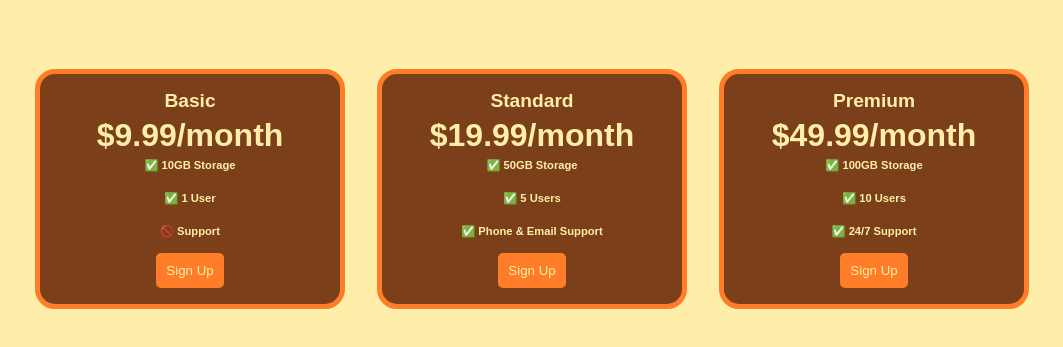
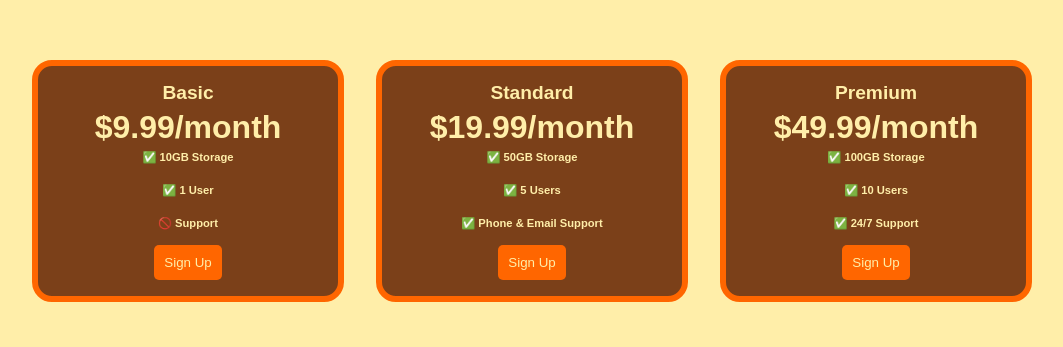
Before and after one commit to ShehabAboshady1/Pricing_table, a plain HTML site: page index.html in a window 1280 px wide. Shown: the part 219-566 px from the top of the page, without its empty margins (108-1171 px from the left). Drawn offline with Linux system fonts and the light colour scheme; a web font is replaced by a local one.

Commit message:
Update index.html

```diff
--- a/index.html
+++ b/index.html
@@ -12,14 +12,20 @@
     <style>
       body {
         font-family: "Sono", sans-serif;
-        background-color: #FFEEA9;
+
+      }
+      html{
+      background-color: #FFEEA9;
+      height: 100%;
+      display: flex;
+      justify-content: center;
+        align-items: center;
       }
       .pricing-container{
-        height: 100vh;
+
         display: flex;
         gap: 2rem;
-        justify-content: center;
-        align-items: center;
+
       }
       .pricing-plan{
         color: #FFEEA9;
@@ -31,9 +37,9 @@
         flex-direction: column;
         justify-content: center;
         align-items: center;
-        max-width: 300px;
+        min-width: 300px;
         min-height: 230px;
-        border:5px solid #FF7D29;
+        border: 6px solid #ff6600;
         border-radius: 20px;
       }
       .plan-title{
@@ -54,10 +60,10 @@
         gap: 20px;
         font-size: 0.7rem;
         font-weight: bold;
-        list-style: none;
+        list-style:none;
       }
       .plan-button{
-        background-color: #FF7D29;
+        background-color: #ff6600;
         color: #FFEEA9;
         border: none;
         border-radius: 5px;
@@ -68,6 +74,7 @@
       /* Hint: What can you do with a media query and flexbox? */
       @media (max-width: 1000px) {
         .pricing-container{
+
         flex-direction: column;
         gap: 20px;
       }
```
